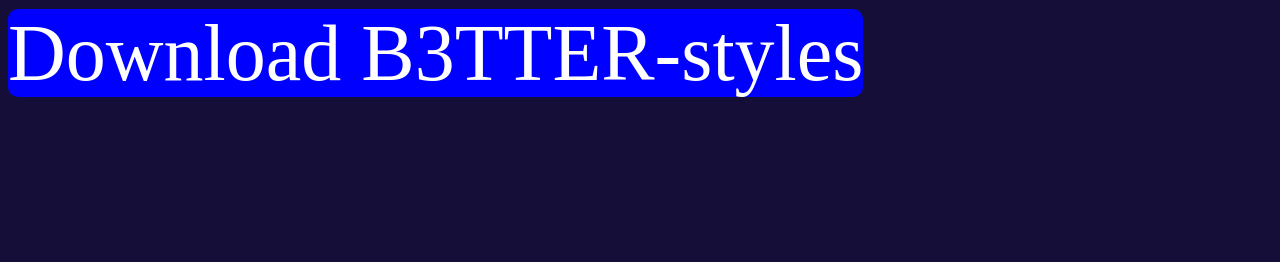
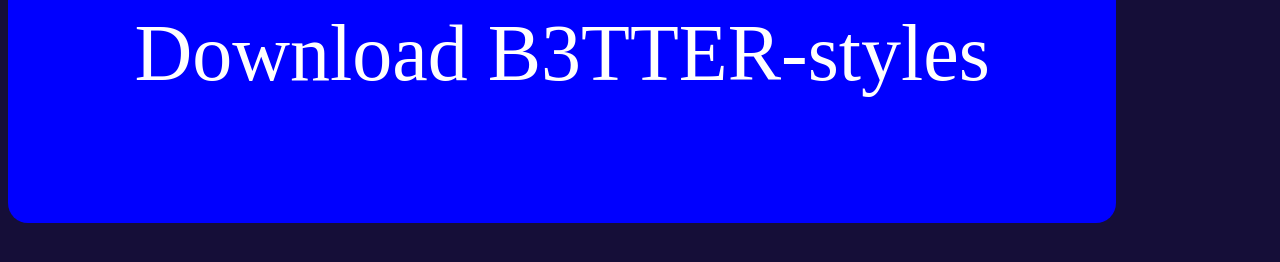
Before and after one commit to 123-porsch/B3tter-Minecraft, a plain HTML site: page index.html in a window 1280 px wide. Drawn offline with Linux system fonts and the light colour scheme.

Commit message:
Enhance download link style in index.html
Updated the download link styling for better appearance.

```diff
--- a/index.html
+++ b/index.html
@@ -6,6 +6,6 @@
   </head>
 
   <body style="background-color: #150e38;">
-    <a href="B3TTER-styles.mcpack" type="application/zip" download="B3TTER-styles.mcpack" style="text-decoration: none; color: white; background-color: blue; border-radius: 10px; font-size: 500%; left: 50%; top: 50%; transform: translate(-50%, -50%);">Download B3TTER-styles</a>
+    <a href="B3TTER-styles.mcpack" type="application/zip" download="B3TTER-styles.mcpack" style="text-decoration: none; color: white; background-color: blue; border-radius: 20px; font-size: 500%; left: 50%; top: 50%; transform: translate(-50% -50%); padding: 10%;">Download B3TTER-styles</a>
   </body>
 </html>
```
